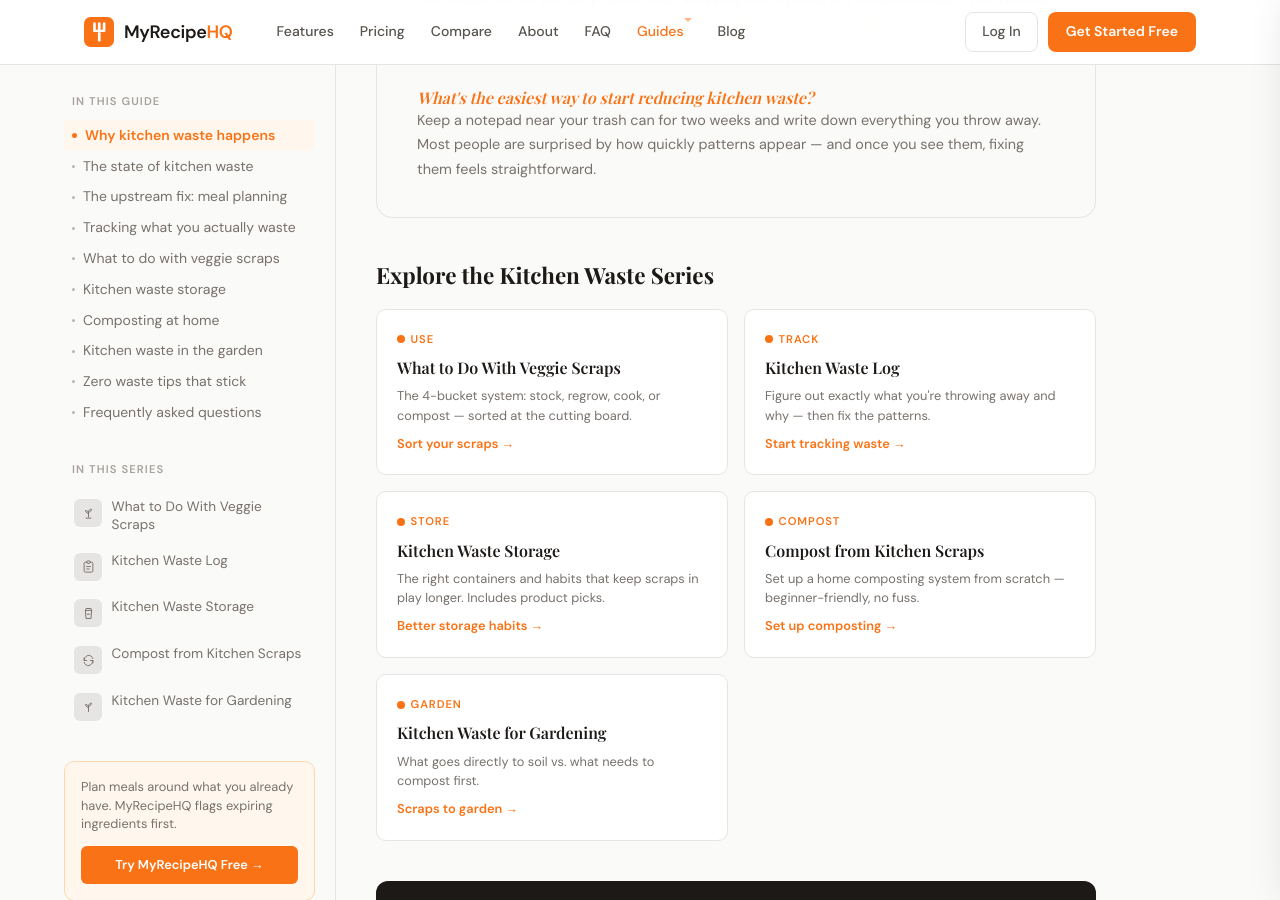
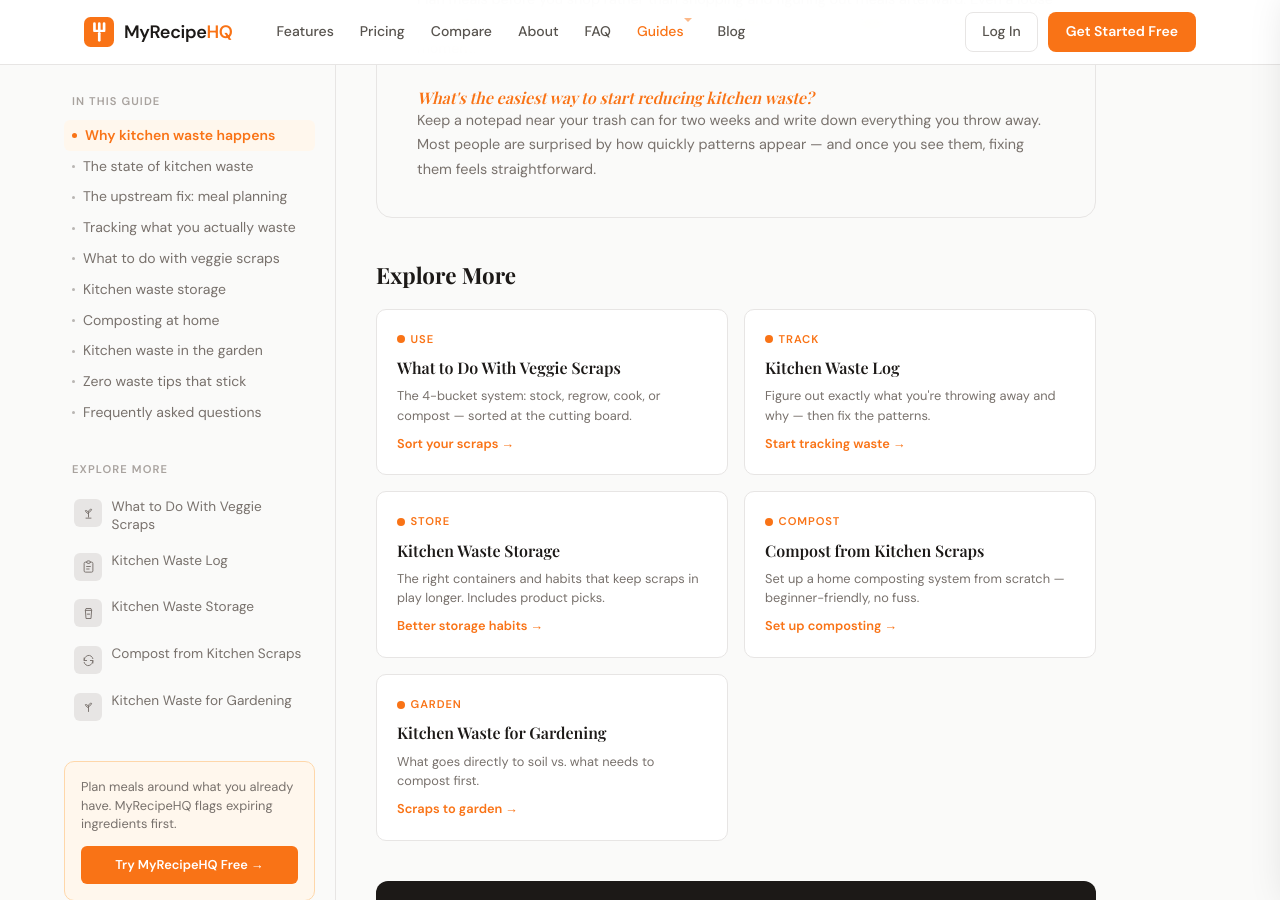
Before and after one commit to bgerlach463/recipehq-site, a Jekyll site: the page built from guides/kitchen-waste.html, in a window 1280 px wide and 900 px high, scrolled down 4777 px. Built offline with Jekyll 4.4.1, drawn with Linux system fonts in a browser that asks for light colours.

Commit message:
Pillar: rename cluster labels to "Explore More"
Both the sidebar cluster section and the bottom card heading now read
"Explore More" — positions cluster posts as extensions of the guide.

Co-Authored-By: Claude Opus 4.6 (1M context) <noreply@anthropic.com>

```diff
--- a/guides/kitchen-waste.html
+++ b/guides/kitchen-waste.html
@@ -339,7 +339,7 @@ head_extra: |
     </div>
 
     <div class="sidebar-section">
-      <div class="sidebar-label">In This Series</div>
+      <div class="sidebar-label">Explore More</div>
 
       <a href="/blog/what-to-do-with-veggie-scraps/" class="cluster-link">
         <div class="cluster-link-icon">
@@ -679,7 +679,7 @@ head_extra: |
 
     <!-- Cluster Cards -->
     <div class="cluster-section">
-      <h2>Explore the Kitchen Waste Series</h2>
+      <h2>Explore More</h2>
       <div class="cluster-grid">
         <a href="/blog/what-to-do-with-veggie-scraps/" class="cluster-card">
           <div class="cluster-card-tag">Use</div>
```
